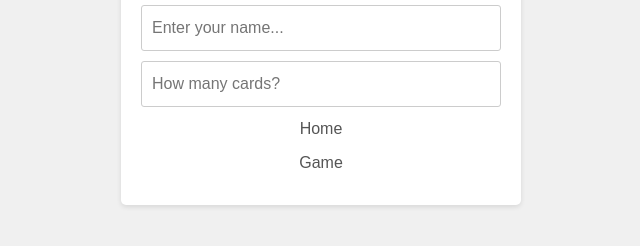
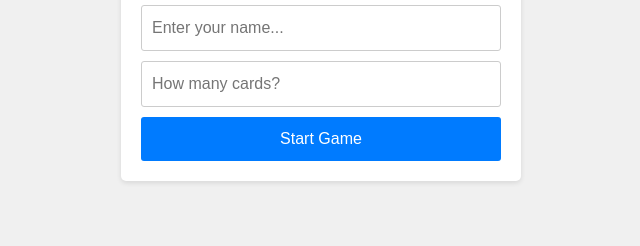
Before and after one commit to nirtuttnauer/MemoryGame, a plain HTML site: page MainWindow.html in a window 1280 px wide. Shown: the part 72-318 px from the top of the page, without its empty margins (319-959 px from the left). Drawn offline with nearby package versions, Linux system fonts and the light colour scheme.

Commit message:
new changes

```diff
--- a/MainWindow.html
+++ b/MainWindow.html
@@ -35,6 +35,22 @@
                 border: 1px solid #ccc;
             }
 
+            button {
+                display: block;
+                width: 100%;
+                padding: 10px;
+                background-color: #007bff;
+                border: none;
+                color: #fff;
+                font-size: 16px;
+                border-radius: 3px;
+                cursor: pointer;
+            }
+
+            button:hover {
+                background-color: #0069d9;
+            }
+
             a {
                 display: block;
                 text-align: center;
@@ -52,10 +68,9 @@
     <body>
         <div id="joinDiv">
             <h1>Memory Game</h1>
-            <input type="text" placeholder="Enter your name...">
+            <input type="text" placeholder="Enter your name..." id="firstInput">
             <input type="text" placeholder="How many cards?">
-            <a href="mainWindow.html">Home</a>
-            <a href="index.html">Game</a>
+            <button type="button" id="startBtn">Start Game</button>
         </div>
     </body>
 </html>
--- a/script.js
+++ b/script.js
@@ -85,3 +85,8 @@ $(document).ready(function() {
     window.location.href = targetUrl;
   });
 });
+
+$("#startBtn").click(function(){
+  console.log("inside")
+  window.location.href='index.html'
+})
```
Also changed, not shown: index.html (+1 -1 lines).
